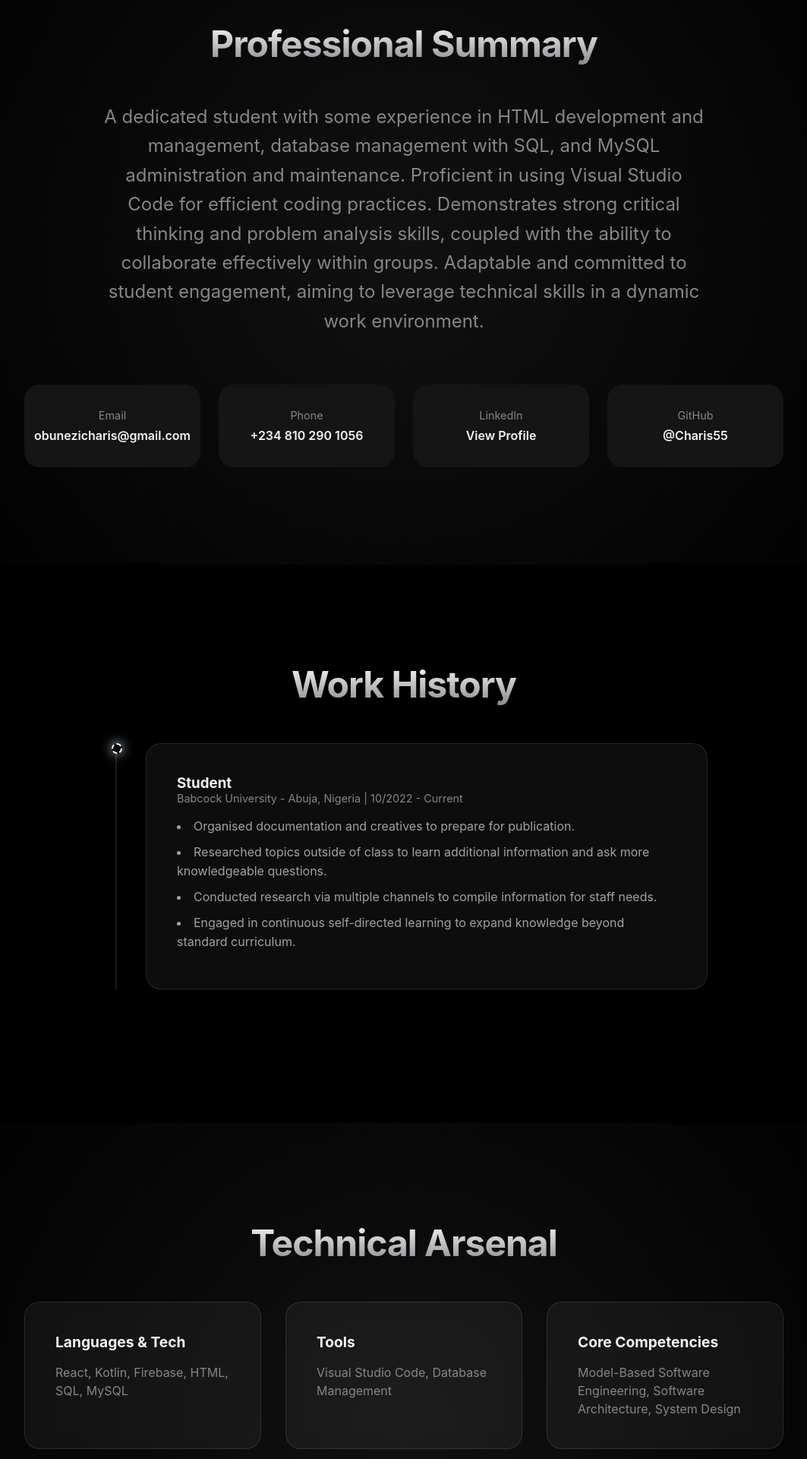
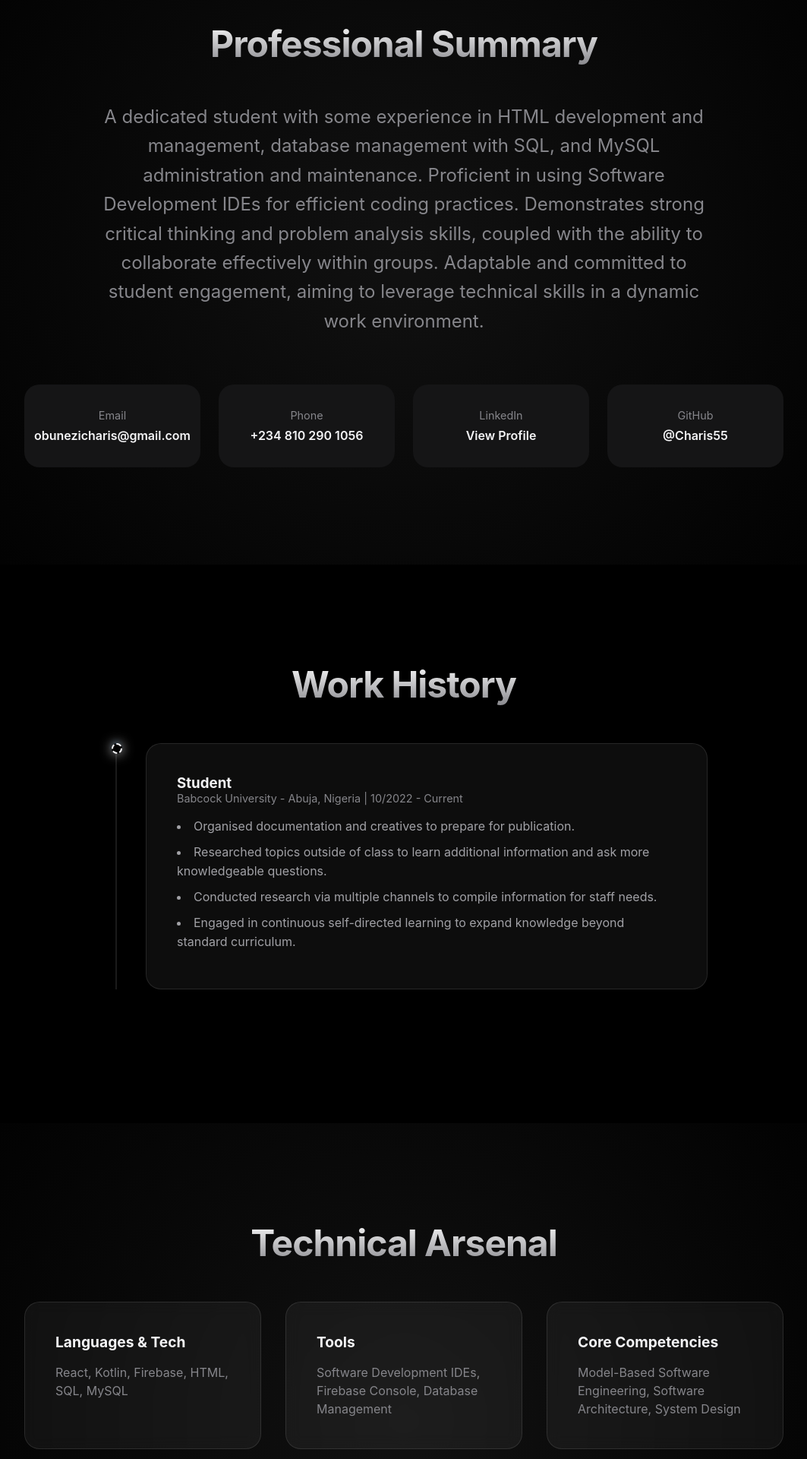
Before and after one commit to Charis55/CharisPortfolio, a React (Vite) app: page / in a window 1280 px wide. Shown: the part 900-2820 px from the top of the page at 76% size, without its empty margins (108-1171 px from the left). Built offline with nearby package versions, Linux system fonts and the light colour scheme.

Commit message:
feat: Add Firebase Console, generalize IDE skills, and update school name

```diff
--- a/src/components.jsx
+++ b/src/components.jsx
@@ -50,7 +50,7 @@ export const About = () => {
             <div className="container reveal">
                 <h2 className="section-title">Professional Summary</h2>
                 <p className="summary-text">
-                    A dedicated student with some experience in HTML development and management, database management with SQL, and MySQL administration and maintenance. Proficient in using Visual Studio Code for efficient coding practices. Demonstrates strong critical thinking and problem analysis skills, coupled with the ability to collaborate effectively within groups. Adaptable and committed to student engagement, aiming to leverage technical skills in a dynamic work environment.
+                    A dedicated student with some experience in HTML development and management, database management with SQL, and MySQL administration and maintenance. Proficient in using Software Development IDEs for efficient coding practices. Demonstrates strong critical thinking and problem analysis skills, coupled with the ability to collaborate effectively within groups. Adaptable and committed to student engagement, aiming to leverage technical skills in a dynamic work environment.
                 </p>
                 <div className="contact-grid">
                     <a href="mailto:obunezicharis@gmail.com" className="contact-card">
@@ -115,7 +115,7 @@ export const Skills = () => {
                     </div>
                     <div className="skill-card glass-card reveal fade-delay-2">
                         <h4>Tools</h4>
-                        <p>Visual Studio Code, Database Management</p>
+                        <p>Software Development IDEs, Firebase Console, Database Management</p>
                     </div>
                     <div className="skill-card glass-card reveal fade-delay-3">
                         <h4>Core Competencies</h4>
@@ -151,7 +151,7 @@ export const Education = () => {
 
                         <div className="edu-card glass-card reveal fade-delay-2">
                             <h3>West African Senior School Certificate (WASSCE)</h3>
-                            <p className="edu-meta">Capital Schools - Abuja, Nigeria | 2017 - 2022</p>
+                            <p className="edu-meta">Capville Schools - Abuja, Nigeria | 2017 - 2022</p>
                             <div className="course-list">
                                 <p>Completed Senior Secondary education and obtained the WAEC certificate. Developed a strong academic foundation across core science and general subjects.</p>
                             </div>
```
